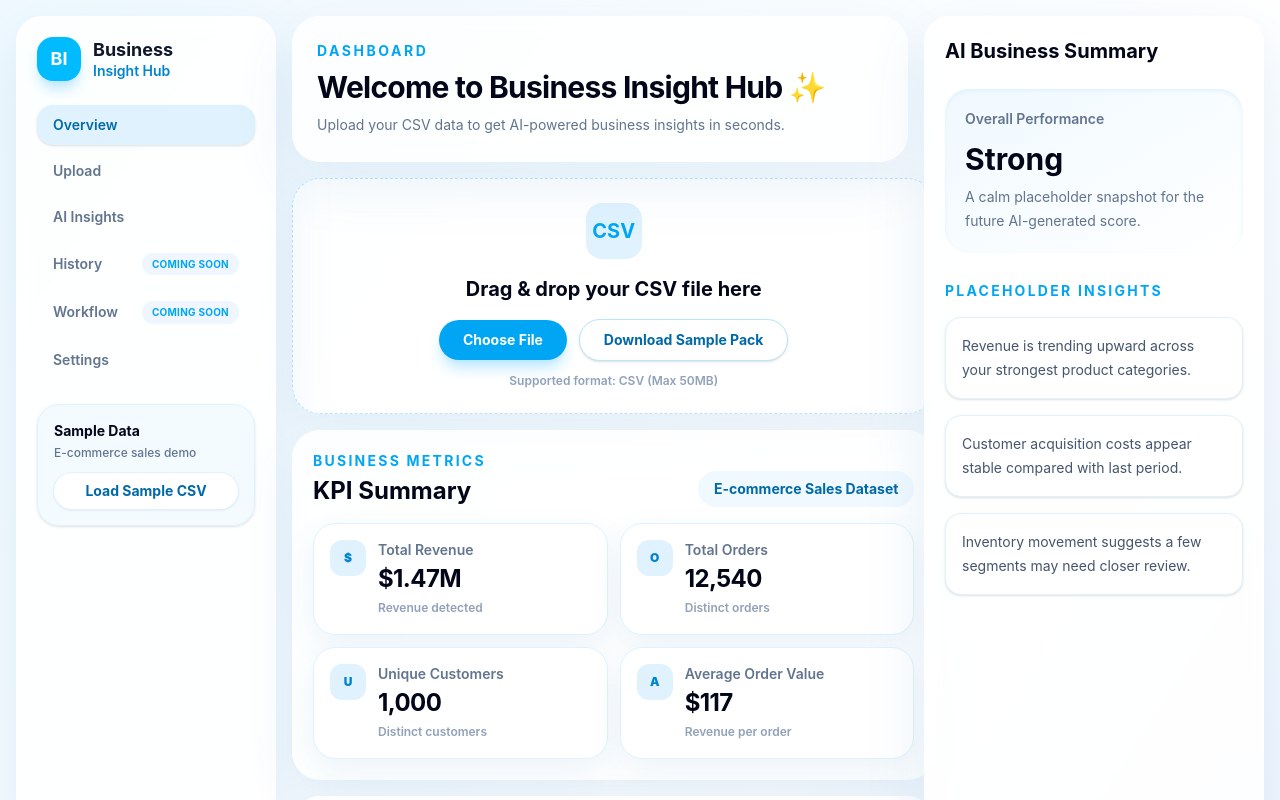
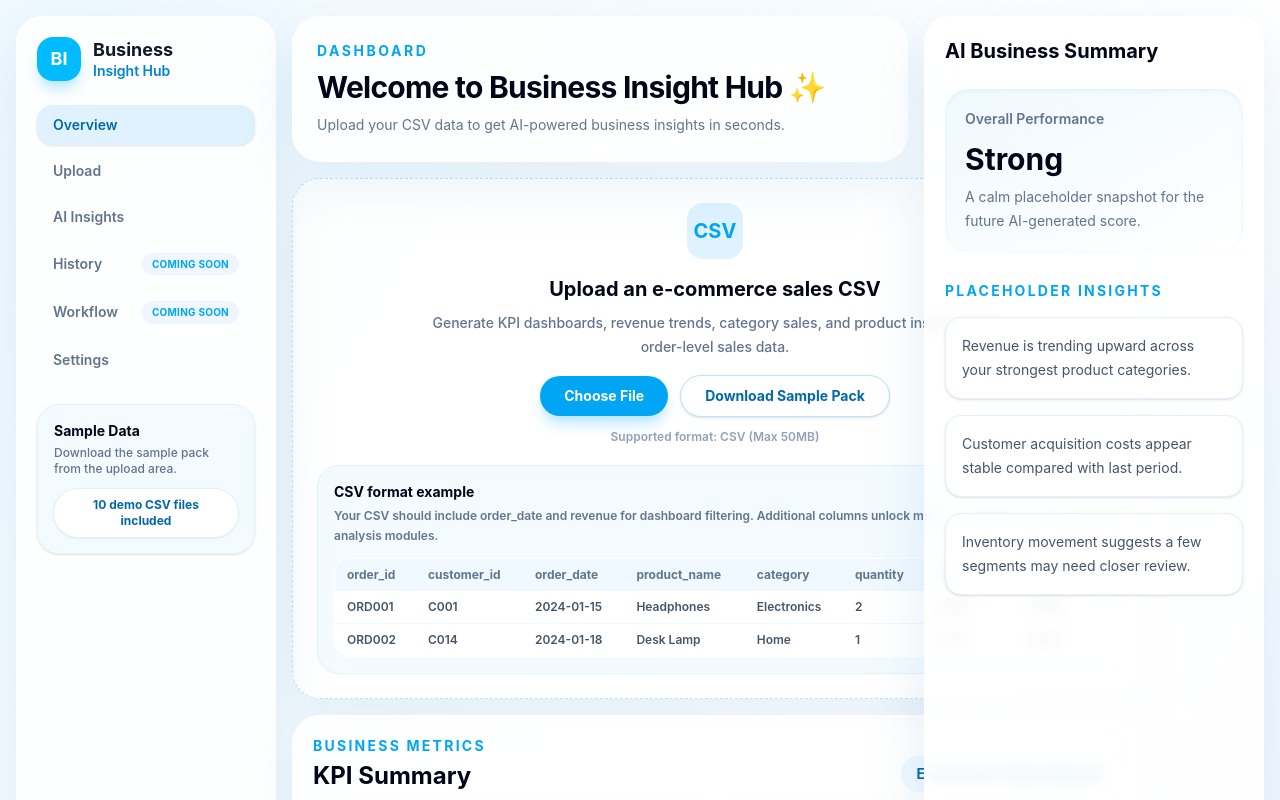
Before and after one commit to nicholas950293/business-insight-hub, a React (Vite) app: page / in a window 1280 px wide. Shown: the top 800 px of the page. Built offline with nearby package versions, Linux system fonts and the light colour scheme; no server answers.

Commit message:
feat: first-time user experience improvements

```diff
--- a/src/App.jsx
+++ b/src/App.jsx
@@ -601,14 +601,11 @@ function App() {
           <div className="mt-6 rounded-[22px] border border-sky-100 bg-sky-50/80 p-4 shadow-sm">
             <p className="text-sm font-bold text-slate-950">Sample Data</p>
             <p className="mt-1 text-xs font-medium text-slate-500">
-              E-commerce sales demo
+              Download the sample pack from the upload area.
             </p>
-            <button
-              className="mt-3 w-full rounded-full bg-white px-4 py-2 text-sm font-bold text-sky-700 shadow-sm ring-1 ring-sky-100 transition hover:bg-sky-100"
-              type="button"
-            >
-              Load Sample CSV
-            </button>
+            <p className="mt-3 rounded-full bg-white px-4 py-2 text-center text-xs font-bold text-sky-700 shadow-sm ring-1 ring-sky-100">
+              10 demo CSV files included
+            </p>
           </div>
 
           <div className="mt-4 rounded-[22px] bg-gradient-to-br from-sky-400 to-blue-500 p-4 text-white shadow-xl shadow-sky-200 xl:mt-auto">
@@ -653,8 +650,12 @@ function App() {
                 CSV
               </div>
               <h2 className="mt-4 text-xl font-bold text-slate-950">
-                Drag & drop your CSV file here
+                Upload an e-commerce sales CSV
               </h2>
+              <p className="mx-auto mt-2 max-w-xl text-sm font-medium leading-6 text-slate-500">
+                Generate KPI dashboards, revenue trends, category sales, and
+                product insights from order-level sales data.
+              </p>
               <div className="mt-4 flex flex-col items-center justify-center gap-3 sm:flex-row">
                 <button
                   className="rounded-full bg-sky-500 px-6 py-2.5 text-sm font-bold text-white shadow-lg shadow-sky-200 transition hover:bg-sky-600 disabled:cursor-not-allowed disabled:bg-sky-300"
@@ -685,6 +686,85 @@ function App() {
               <p className="mt-3 text-xs font-semibold text-slate-400">
                 Supported format: CSV (Max 50MB)
               </p>
+
+              <div className="mx-auto mt-5 max-w-4xl rounded-[22px] border border-sky-100 bg-sky-50/70 p-4 text-left">
+                <div className="flex flex-col gap-1 sm:flex-row sm:items-end sm:justify-between">
+                  <div>
+                    <p className="text-sm font-bold text-slate-950">
+                      CSV format example
+                    </p>
+                    <p className="mt-1 text-xs font-semibold leading-5 text-slate-500">
+                      Your CSV should include order_date and revenue for
+                      dashboard filtering. Additional columns unlock more
+                      analysis modules.
+                    </p>
+                  </div>
+                  <p className="text-xs font-bold uppercase tracking-[0.14em] text-sky-500">
+                    Order-level data
+                  </p>
+                </div>
+
+                <div className="mt-3 overflow-x-auto rounded-2xl border border-white bg-white">
+                  <table className="min-w-[760px] w-full text-left text-xs">
+                    <thead className="bg-sky-50 text-slate-500">
+                      <tr>
+                        {[
+                          'order_id',
+                          'customer_id',
+                          'order_date',
+                          'product_name',
+                          'category',
+                          'quantity',
+                          'unit_price',
+                          'revenue',
+                        ].map((column) => (
+                          <th
+                            className="whitespace-nowrap px-3 py-2 font-bold"
+                            key={column}
+                          >
+                            {column}
+                          </th>
+                        ))}
+                      </tr>
+                    </thead>
+                    <tbody className="divide-y divide-sky-50 text-slate-600">
+                      {[
+                        [
+                          'ORD001',
+                          'C001',
+                          '2024-01-15',
+                          'Headphones',
+                          'Electronics',
+                          '2',
+                          '59.99',
+                          '119.98',
+                        ],
+                        [
+                          'ORD002',
+                          'C014',
+                          '2024-01-18',
+                          'Desk Lamp',
+                          'Home',
+                          '1',
+                          '35.00',
+                          '35.00',
+                        ],
+                      ].map((row) => (
+                        <tr key={row[0]}>
+                          {row.map((cell) => (
+                            <td
+                              className="whitespace-nowrap px-3 py-2 font-semibold"
+                              key={`${row[0]}-${cell}`}
+                            >
+                              {cell}
+                            </td>
+                          ))}
+                        </tr>
+                      ))}
+                    </tbody>
+                  </table>
+                </div>
+              </div>
             </section>
 
             <section className="rounded-[28px] border border-white/80 bg-white/85 p-5 shadow-[0_18px_48px_rgba(56,130,190,0.11)] backdrop-blur">
```
